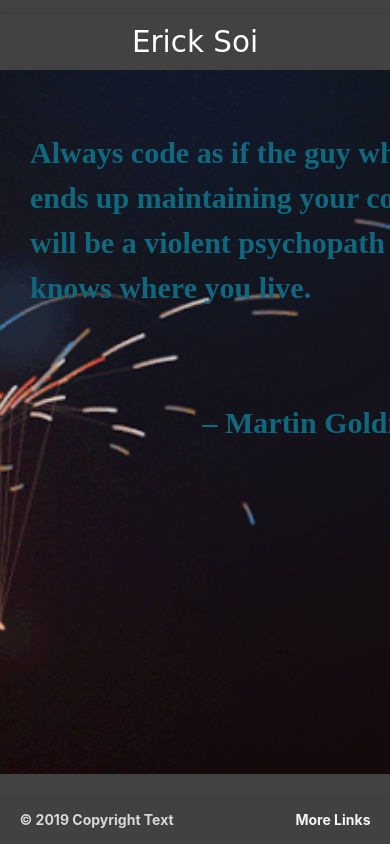
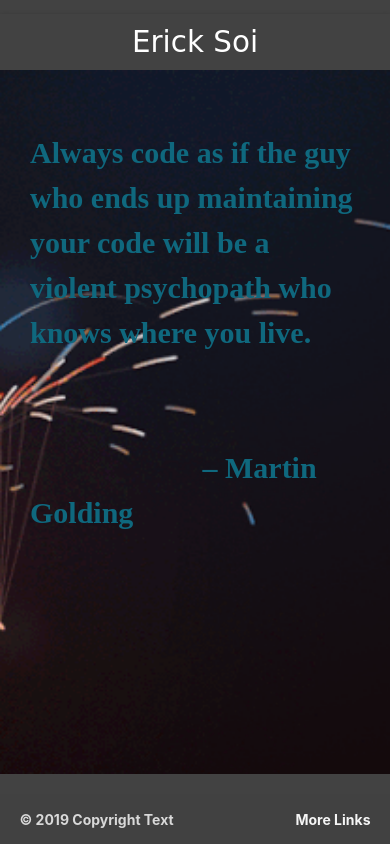
Before and after one commit to ericksoi/profile, a Django app: page / in a window 390 px wide; the page is wider, and only the part inside the window is pictured. Run offline with Django 3.2, Linux system fonts and the light colour scheme.

Commit message:
Phone Responsiveness max width

```diff
--- a/main/static/css/main.css
+++ b/main/static/css/main.css
@@ -2,6 +2,8 @@
     display: flex;
     min-height: 100vh;
     flex-direction: column;
+    overflow: hidden;
+
   }
 
   main {
@@ -31,7 +33,7 @@
 
   }
   .mycodeimage{
-  	  	float:right;
+  	  float:right;
 	  	display:inline;
 
   }
@@ -41,7 +43,7 @@
 
  .mycontent{
 
-   	width:500px;
+   	max-width:500px;
     padding: 1em;
     color: #0f687e;
     font-size: 30px;
```
